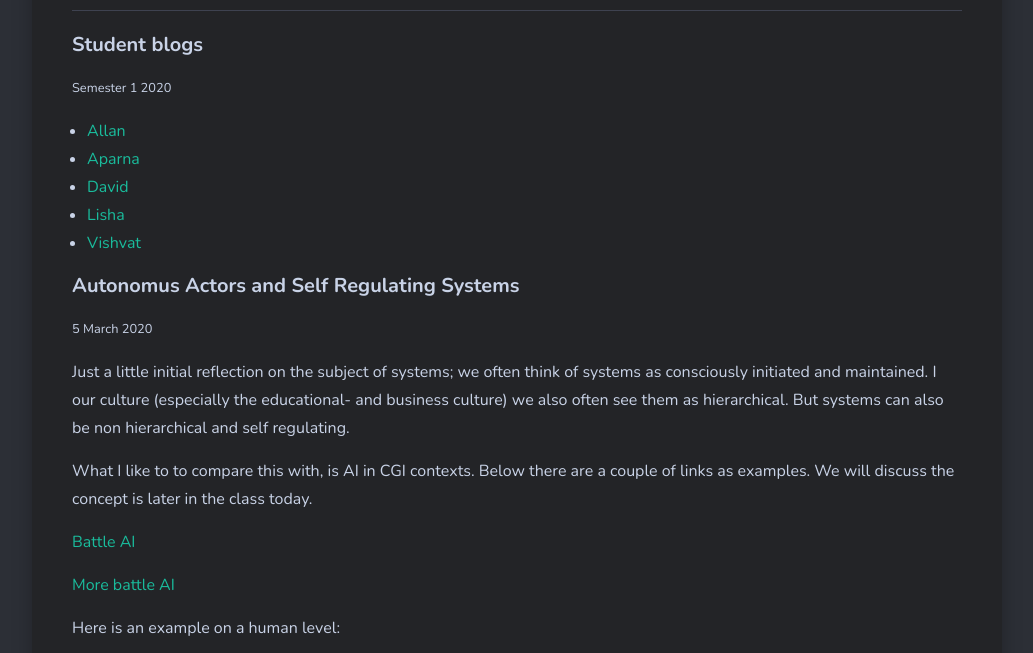
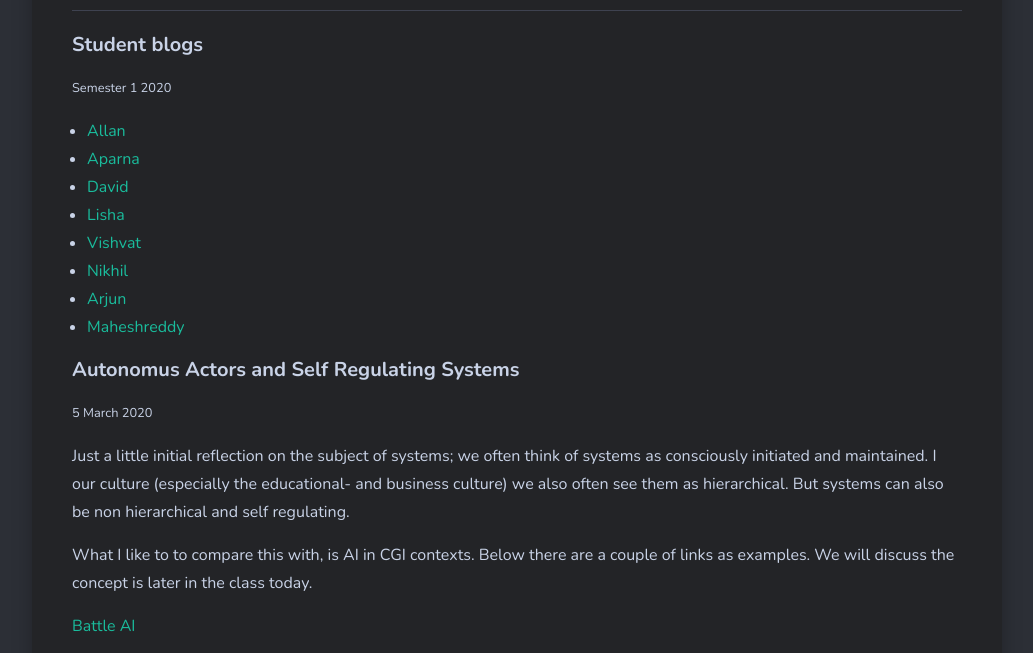
Before and after one commit to larsoliverdam/nmit, a Jekyll site: the page built from _pages/SYD701.md, in a window 1280 px wide and 900 px high, scrolled down 838 px, cut to the strip 0-653 px from the top of the window. Shown: the whole strip, without its empty margins (123-1156 px from the left). Built offline with Jekyll 4.4.1, drawn with Linux system fonts in a browser that asks for light colours; nearby versions of some CDN libraries; comment, search, counter and statistics services are not loaded.

Commit message:
add blog links

```diff
--- a/_pages/SYD701.md
+++ b/_pages/SYD701.md
@@ -13,6 +13,9 @@ image: matrix.jpg
 * [David](https://sydeme.tech.blog/)
 * [Lisha](https://lishalouissystemdevelopmentmethodologiessyd701.wordpress.com/)
 * [Vishvat](https://systemdevelopmentmethodologiesvishvat.wordpress.com/)
+* [Nikhil](https://nikhilsyd701.design.blog/)
+* [Arjun](https://arjunmadhavankuttysyd701.wordpress.com/)
+* [Maheshreddy](https://maheshsyd701.wordpress.com/)
 
 #### Autonomus Actors and Self Regulating Systems
 <small>5 March 2020</small>
```
Also changed, not shown: _pages/RES701.md (+2 -0 lines).
